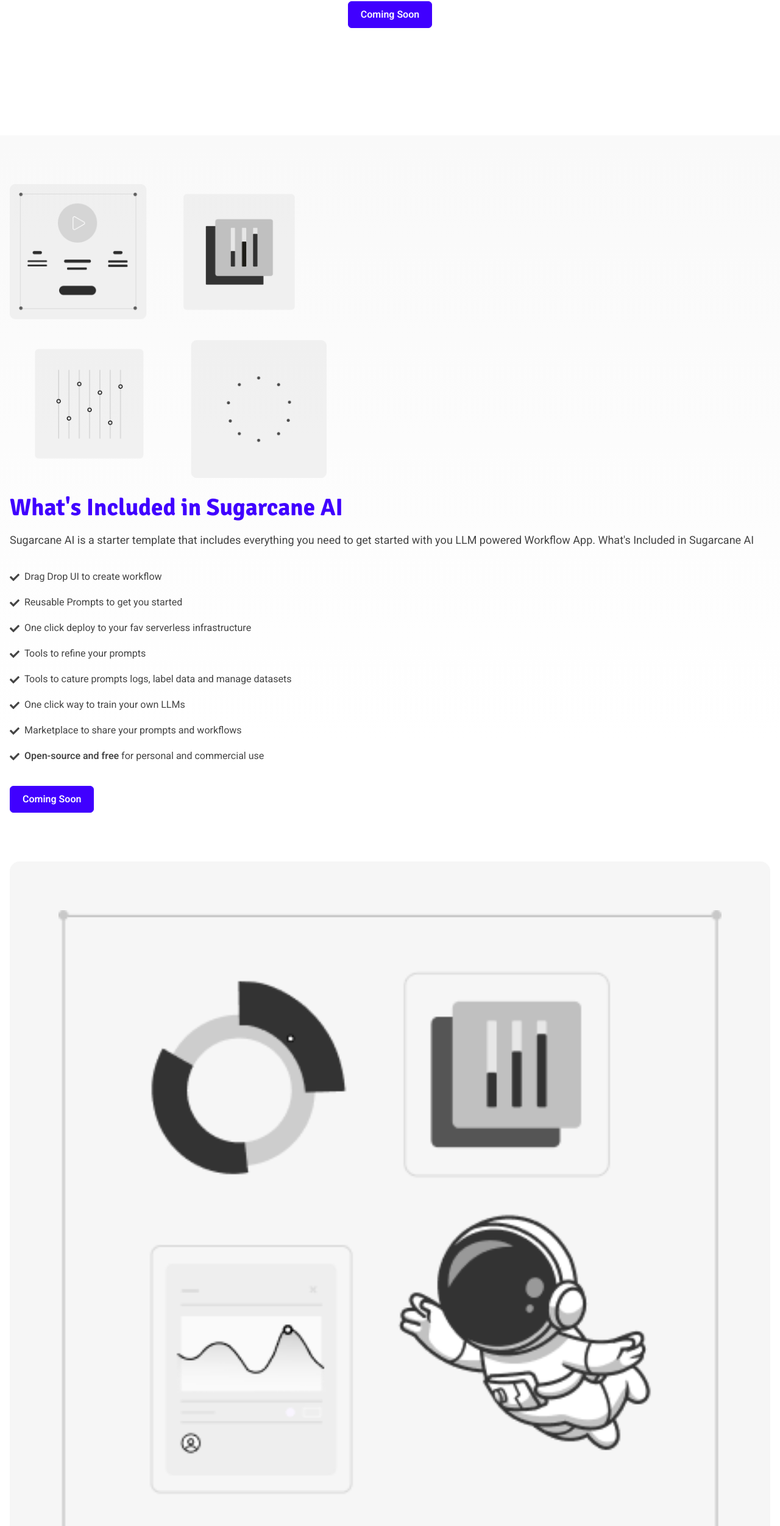
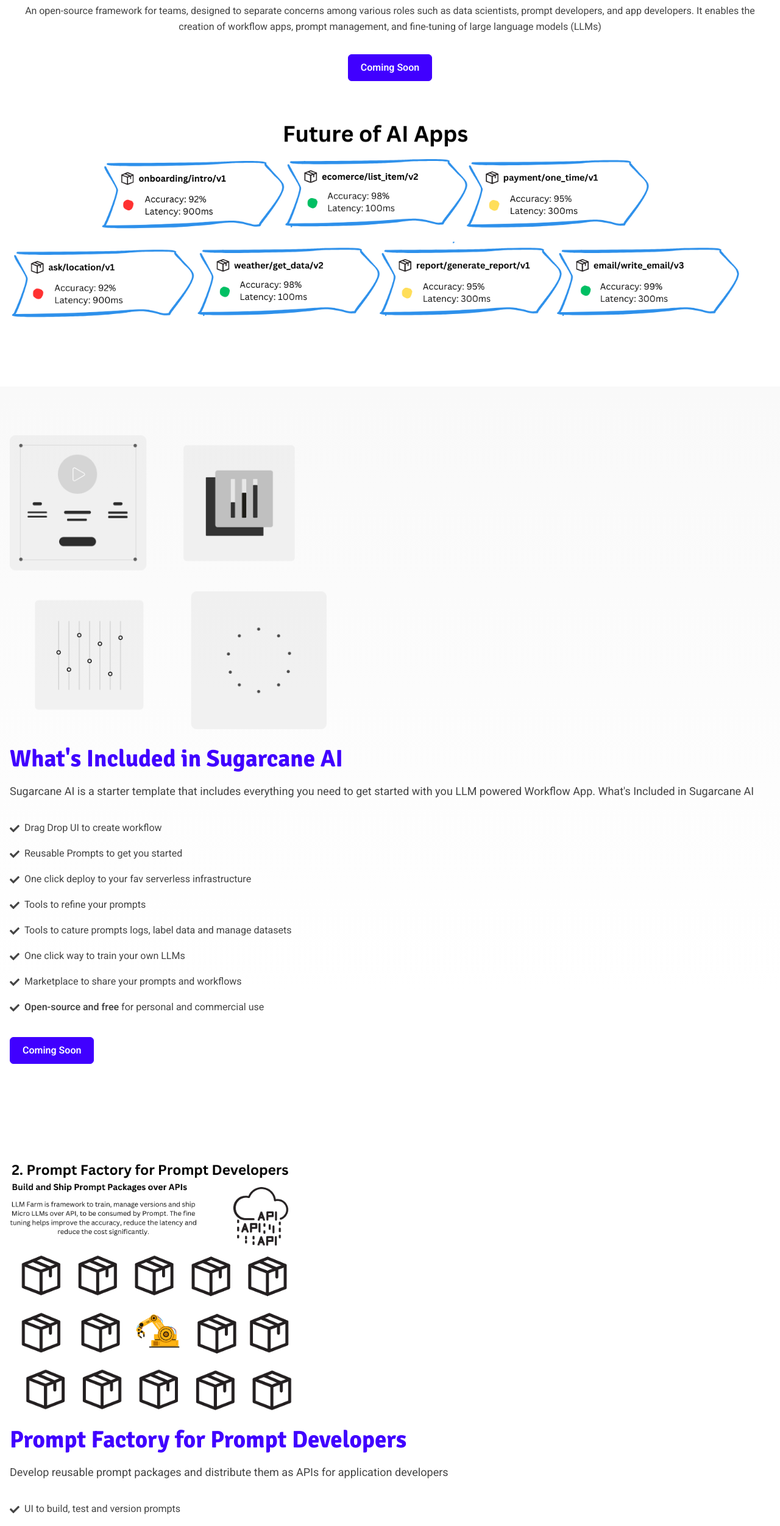
Before and after one commit to sugarcane-ai/sugarcane-ai.github.io, an Astro site: page / in a window 1280 px wide. Shown: the part 297-2800 px from the top of the page at 61% size. Built offline with nearby package versions, Linux system fonts and the light colour scheme; Astro itself is replaced by a stand-in of ours; some packages are replaced by stand-ins of ours; what tailwind-bootstrap-grid would draw is missing.

Commit message:
updated homepage

```diff
--- a/src/config/menu.json
+++ b/src/config/menu.json
@@ -7,8 +7,20 @@
     {
       "name": "About",
       "url": "#"
+    },
+    {
+      "name": "More",
+      "url": "",
+      "hasChildren": true,
+      "children": [
+        {
+          "name": "Team",
+          "url": "/team"
+        }
+      ]
     }
   ],
+
   "footer": [
 
   ]
--- a/src/content/config.ts
+++ b/src/content/config.ts
@@ -16,7 +16,7 @@
 });
 
 // Author collection schema
-const authorsCollection = defineCollection({
+const teamCollection = defineCollection({
   schema: z.object({
     title: z.string(),
     meta_title: z.string().optional(),
@@ -52,6 +52,6 @@
 // Export collections
 export const collections = {
   blog: blogCollection,
-  authors: authorsCollection,
+  teams: teamCollection,
   pages: pagesCollection,
 };
--- a/src/content/homepage/-index.md
+++ b/src/content/homepage/-index.md
@@ -1,9 +1,9 @@
 ---
 # Banner
 banner:
-  title: "Microservices Framework for LLMs"
-  content: "An Open Source Framework to create and deploy Serverless Workflow Apps while enhancing accuracy through Micro LLM training."
-  # image: "/images/banner.png"
+  title: "Framework for Dev Teams to build Production Ready LLMs Apps"
+  content: "An open-source framework for teams, designed to separate concerns among various roles such as data scientists, prompt developers, and app developers. It enables the creation of workflow apps, prompt management, and fine-tuning of large language models (LLMs)"
+  image: "/images/sugar/workflows.png"
   button:
     enable: true
     label: "Coming Soon"
@@ -28,28 +28,43 @@
       label: "Coming Soon"
       link: "#"
 
-  # - title: "Discover the Key Features Of Astro"
-  #   image: "/images/service-2.png"
-  #   content: "Astro is an all-in-one web framework for building fast, content-focused websites. It offers a range of exciting features for developers and website creators. Some of the key features are:"
-  #   bulletpoints:
-  #     - "Zero JS, by default: No JavaScript runtime overhead to slow you down."
-  #     - "Customizable: Tailwind, MDX, and 100+ other integrations to choose from."
-  #     - "UI-agnostic: Supports React, Preact, Svelte, Vue, Solid, Lit and more."
-  #   button:
-  #     enable: true
-  #     label: "Get Started Now"
-  #     link: "https://github.com/zeon-studio/Sugarcane AI"
+  - title: "Prompt Factory for Prompt Developers"
+    image: "/images/sugar/prompt1.png"
+    content: "Develop reusable prompt packages and distribute them as APIs for application developers"
+    bulletpoints:
+      - "UI to build, test and version prompts"
+      - "Enabling packaging, sharing and reusing prompts across teams"
+      - "One click deploy amd distriubute prompts as REST APIs"
+      - "Auto cature prompts logs as dataset, further tools to label and refine dataset"
+      - "One click way to train your own LLMs"
+      - "**Open-source and free** for personal and commercial use"
+    button:
+      enable: true
+      label: "Read More"
+      link: "#"
 
-  # - title: "The Top Reasons to Choose Astro for Your Next Project"
-  #   image: "/images/service-3.png"
-  #   content: "With Astro, you can build modern and content-focused websites without sacrificing performance or ease of use."
-  #   bulletpoints:
-  #     - "Instantly load static sites for better user experience and SEO."
-  #     - "Intuitive syntax and support for popular frameworks make learning and using Astro a breeze."
-  #     - "Use any front-end library or framework, or build custom components, for any project size."
-  #     - "Built on cutting-edge technology to keep your projects up-to-date with the latest web standards."
-  #   button:
-  #     enable: false
-  #     label: ""
-  #     link: ""
+  - title: "Discover the Key Features Of Astro"
+    image: "/images/sugar/prompt2.png"
+    content: "Astro is an all-in-one web framework for building fast, content-focused websites. It offers a range of exciting features for developers and website creators. Some of the key features are:"
+    bulletpoints:
+      - "Zero JS, by default: No JavaScript runtime overhead to slow you down."
+      - "Customizable: Tailwind, MDX, and 100+ other integrations to choose from."
+      - "UI-agnostic: Supports React, Preact, Svelte, Vue, Solid, Lit and more."
+    button:
+      enable: true
+      label: "Get Started Now"
+      link: "https://github.com/zeon-studio/Sugarcane AI"
+
+  - title: "The Top Reasons to Choose Astro for Your Next Project"
+    image: "/images/service-3.png"
+    content: "With Astro, you can build modern and content-focused websites without sacrificing performance or ease of use."
+    bulletpoints:
+      - "Instantly load static sites for better user experience and SEO."
+      - "Intuitive syntax and support for popular frameworks make learning and using Astro a breeze."
+      - "Use any front-end library or framework, or build custom components, for any project size."
+      - "Built on cutting-edge technology to keep your projects up-to-date with the latest web standards."
+    button:
+      enable: false
+      label: ""
+      link: ""
 ---
--- /dev/null
+++ b/src/content/prompt_factory/-index.md
@@ -0,0 +1,9 @@
+---
+title: "Hey, I am John Doe!"
+meta_title: "About"
+description: "this is meta description"
+image: "/images/avatar.png"
+draft: false
+---
+
+Lorem ipsum dolor sit amet consectetur adipisicing elit. Corporis illum nesciunt commodi vel nisi ut alias excepturi ipsum, totam, labore tempora, odit ex iste tempore sed. Fugit voluptatibus perspiciatis assumenda nulla ad nihil, omnis vel, doloremque sit quam autem optio maiores, illum eius facilis et quo consectetur provident dolor similique! Enim voluptatem dicta expedita veritatis repellat dolorum impedit, provident quasi at.
```
Also changed, not shown: public/images/sugar/prompt1.png (added), public/images/sugar/prompt2.png (added), public/images/sugar/prompt3.png (added), public/images/sugar/workflows.png (added).
